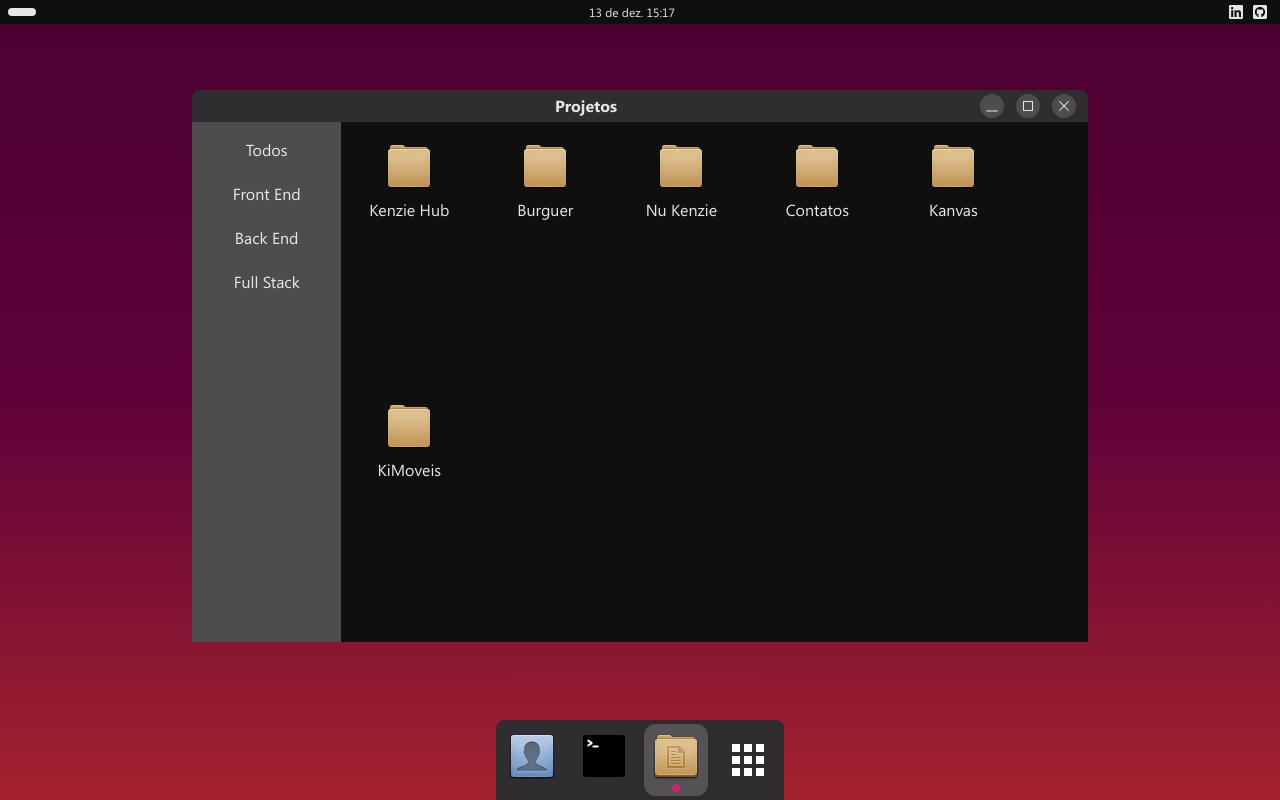
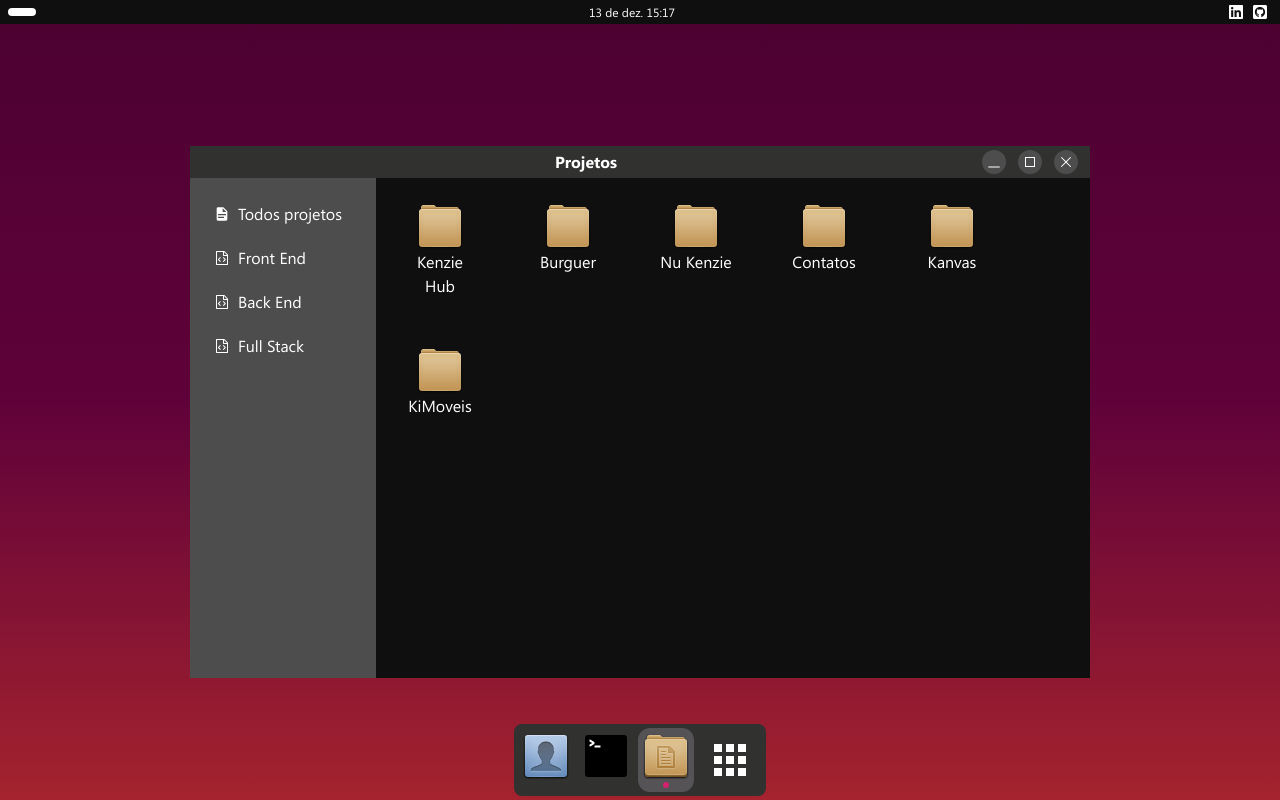
Before and after one commit to gstvcampos/portfolio, a Next.js app: page /projetos in a window 1280 px wide. Built offline with nearby package versions, Linux system fonts and the light colour scheme.

Commit message:
feat: file

```diff
--- a/src/app/globals.css
+++ b/src/app/globals.css
@@ -8,10 +8,10 @@
   --bottom: 355deg 65% 39%;
 
   --bar-primary: 240deg 3% 6%;
-  --bar-secondary: 300deg 2% 18%;
+  --bar-secondary: 60deg 1% 19%;
   --content-primary: 0deg 0% 30%;
   --content-secondary: 240deg 3% 6%;
-  --txt-primary: 0deg 0% 90%;
+  --txt-primary: 0deg 0% 100%;
   --txt-secondary: 0deg 0% 60%;
   --txt-tertiary: 334deg 72% 48%;
   --focus-primary: 300deg 1% 33%;
--- a/src/app/layout.tsx
+++ b/src/app/layout.tsx
@@ -19,7 +19,7 @@ export default function RootLayout({ children }: { children: ReactNode }) {
         }
       >
         <Header />
-        <div className="relative flex h-[calc(100%-116px)] items-center justify-center">
+        <div className="relative flex h-[calc(100%-24px)] items-center justify-center">
           {children}
         </div>
         <Footer />
--- a/src/app/projetos/page.tsx
+++ b/src/app/projetos/page.tsx
@@ -12,10 +12,10 @@ export default function Projetos() {
   return (
     <main
       id="projetos"
-      className="flex h-full max-h-full w-full flex-col overflow-hidden md:h-auto md:rounded-t-lg lg:max-w-4xl"
+      className="flex max-h-full min-h-full min-w-full max-w-full flex-col overflow-hidden md:min-h-0 lg:max-h-[calc(100%-16px)] lg:min-w-[900px] lg:max-w-[900px]"
     >
       <WindowBar innerText="Projetos" elementId="projetos" />
-      <section className="h-[calc(100%-40px)] flex-1 overflow-auto bg-content-2">
+      <section className="flex-1 overflow-auto bg-content-2">
         <FolderProjects />
       </section>
     </main>
--- /dev/null
+++ b/src/components/Btn.tsx
@@ -0,0 +1,19 @@
+import { DocumentIcon } from '@/db/Icons'
+import { useState } from 'react'
+
+export default function Btn() {
+  const [category, setCategory] = useState('')
+  return (
+    <button
+      onClick={() => setCategory('')}
+      className="min-w-[170px] rounded-md bg-content-2 p-2 hover:bg-focus-1"
+    >
+      <span className="flex items-center">
+        <span className="mx-2">
+          <DocumentIcon />
+        </span>
+        <span>Documentos</span>
+      </span>
+    </button>
+  )
+}
--- a/src/components/FolderProjects.tsx
+++ b/src/components/FolderProjects.tsx
@@ -1,17 +1,58 @@
 'use client'
 
+import { CodeIcon, DocumentIcon } from '@/db/Icons'
 import { useState } from 'react'
 import ProjectContainer from './ProjectContainer'
 
 export default function FolderProjects() {
   const [category, setCategory] = useState('')
   return (
-    <div className="grid h-full w-full grid-cols-6">
-      <div className="flex h-full flex-col gap-5 bg-content-1 p-4">
-        <button onClick={() => setCategory('')}>Todos</button>
-        <button onClick={() => setCategory('front-end')}>Front End</button>
-        <button onClick={() => setCategory('back-end')}>Back End</button>
-        <button onClick={() => setCategory('full-stack')}>Full Stack</button>
+    <div className="flex h-full min-w-0 flex-col md:flex-row">
+      <div className="hidden flex-shrink-0 flex-col gap-1 bg-content-1 px-2 py-4 text-center md:flex">
+        <button
+          onClick={() => setCategory('')}
+          className="min-w-[170px] rounded-md p-2 hover:bg-focus-1"
+        >
+          <span className="flex items-center">
+            <span className="mx-2">
+              <DocumentIcon />
+            </span>
+            <span>Todos projetos</span>
+          </span>
+        </button>
+        <button
+          onClick={() => setCategory('front-end')}
+          className="min-w-[170px] rounded-md p-2 hover:bg-focus-1"
+        >
+          <span className="flex items-center">
+            <span className="mx-2">
+              <CodeIcon />
+            </span>
+            <span>Front End</span>
+          </span>
+        </button>
+        <button
+          onClick={() => setCategory('back-end')}
+          className="min-w-[170px] rounded-md p-2 hover:bg-focus-1"
+        >
+          <span className="flex items-center">
+            <span className="mx-2">
+              <CodeIcon />
+            </span>
+            <span>Back End</span>
+          </span>
+        </button>
+        <button
+          onClick={() => setCategory('full-stack')}
+          className="min-w-[170px] rounded-md p-2 hover:bg-focus-1"
+        >
+          <span className="flex items-center">
+            <span className="mx-2">
+              <CodeIcon />
+            </span>
+            <span>Full Stack</span>
+          </span>
+        </button>
       </div>
       <ProjectContainer category={category} />
     </div>
--- a/src/components/Footer.tsx
+++ b/src/components/Footer.tsx
@@ -4,8 +4,8 @@ import ModalBtn from './ModalBtn'
 
 export default function Footer() {
   return (
-    <footer className="absolute bottom-0 w-full">
-      <nav className="m-auto flex justify-center gap-2 bg-bar-2 p-1 pb-1 md:w-fit md:rounded-t-lg">
+    <footer className="absolute bottom-1 w-full">
+      <nav className="m-auto flex w-fit gap-1 rounded-lg bg-bar-2 p-1">
         <FooterBtn page="/">
           <Image
             priority={true}
--- a/src/components/FooterBtn.tsx
+++ b/src/components/FooterBtn.tsx
@@ -16,13 +16,13 @@ export default function FooterBtn({
   return (
     <Link
       href={page}
-      className={`relative rounded-xl p-2 ${
+      className={`relative rounded-xl p-1 ${
         pathname ? 'bg-focus-1' : 'hover:bg-focus-1'
       }`}
     >
-      <div className="h-14">{children}</div>
+      {children}
       {pathname && (
-        <span className="absolute bottom-1 left-1/2 h-2 w-2 -translate-x-1/2 rounded-full bg-txt-3"></span>
+        <span className="absolute bottom-1 left-1/2 h-[6px] w-[6px] -translate-x-1/2 rounded-full bg-txt-3"></span>
       )}
     </Link>
   )
--- a/src/components/ProjectContainer.tsx
+++ b/src/components/ProjectContainer.tsx
@@ -3,14 +3,13 @@ import Image from 'next/image'
 
 export default function ProjectContainer({ category }: { category: string }) {
   return (
-    <div className="col-start-2 col-end-7 flex min-h-[520px] w-full flex-wrap">
+    <div className="md:min-h-[500px]">
+      <div className="flex flex-wrap">
         {projects.map(
           (project) =>
             (!category || project.category === category) && (
-            <button
-              key={project.id}
-              className="m-1 flex h-32 w-32 flex-col items-center gap-2 rounded-lg p-4 hover:bg-focus-1"
-            >
+              <li key={project.id} className="m-4 list-none">
+                <button className="flex w-24 flex-col items-center rounded-lg p-2 hover:bg-focus-1">
                   <Image
                     priority={true}
                     src="/folder.svg"
@@ -20,8 +19,10 @@ export default function ProjectContainer({ category }: { category: string }) {
                   />
                   <span>{project.name}</span>
                 </button>
+              </li>
             ),
         )}
       </div>
+    </div>
   )
 }
--- a/src/db/Icons.tsx
+++ b/src/db/Icons.tsx
@@ -98,3 +98,32 @@ export const CloseIcon = (props: SVGProps<SVGSVGElement>) => (
     <path d="M205.657 194.343a8 8 0 1 1-11.314 11.314L128 139.313l-66.343 66.344a8 8 0 0 1-11.314-11.314L116.687 128 50.343 61.657a8 8 0 0 1 11.314-11.314L128 116.687l66.343-66.344a8 8 0 0 1 11.314 11.314L139.313 128Z" />
   </svg>
 )
+
+export const DocumentIcon = (props: SVGProps<SVGSVGElement>) => (
+  <svg
+    xmlns="http://www.w3.org/2000/svg"
+    fill="currentColor"
+    viewBox="0 0 24 24"
+    width="1em"
+    height="1em"
+    {...props}
+  >
+    <path d="M13 9h5.5L13 3.5V9M6 2h8l6 6v12a2 2 0 0 1-2 2H6a2 2 0 0 1-2-2V4c0-1.11.89-2 2-2m9 16v-2H6v2h9m3-4v-2H6v2h12z" />
+  </svg>
+)
+
+export const CodeIcon = (props: SVGProps<SVGSVGElement>) => (
+  <svg
+    xmlns="http://www.w3.org/2000/svg"
+    width="1em"
+    height="1em"
+    fill="currentColor"
+    {...props}
+  >
+    <path
+      fillRule="evenodd"
+      d="m10.57 1.14 3.28 3.3.15.36v9.7l-.5.5h-11l-.5-.5v-13l.5-.5h7.72l.35.14zM10 5h3l-3-3v3zM3 2v12h10V6H9.5L9 5.5V2H3zm2.062 7.533 1.817-1.828L6.17 7 4 9.179v.707l2.171 2.174.707-.707-1.816-1.82zM8.8 7.714l.7-.709 2.189 2.175v.709L9.5 12.062l-.705-.709 1.831-1.82L8.8 7.714z"
+      clipRule="evenodd"
+    />
+  </svg>
+)
```
Lines whose indentation alone changed are shown as unchanged.
